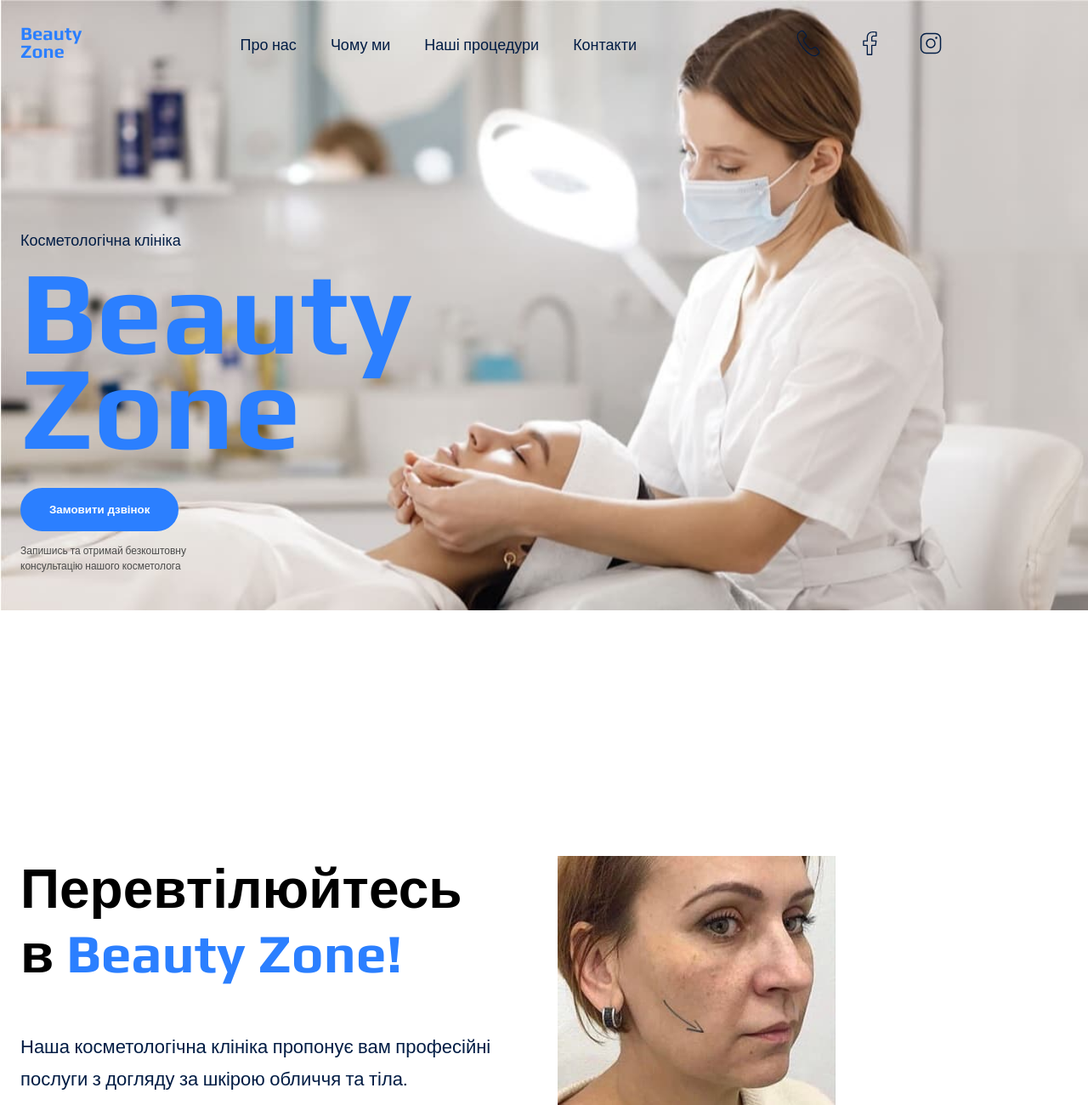
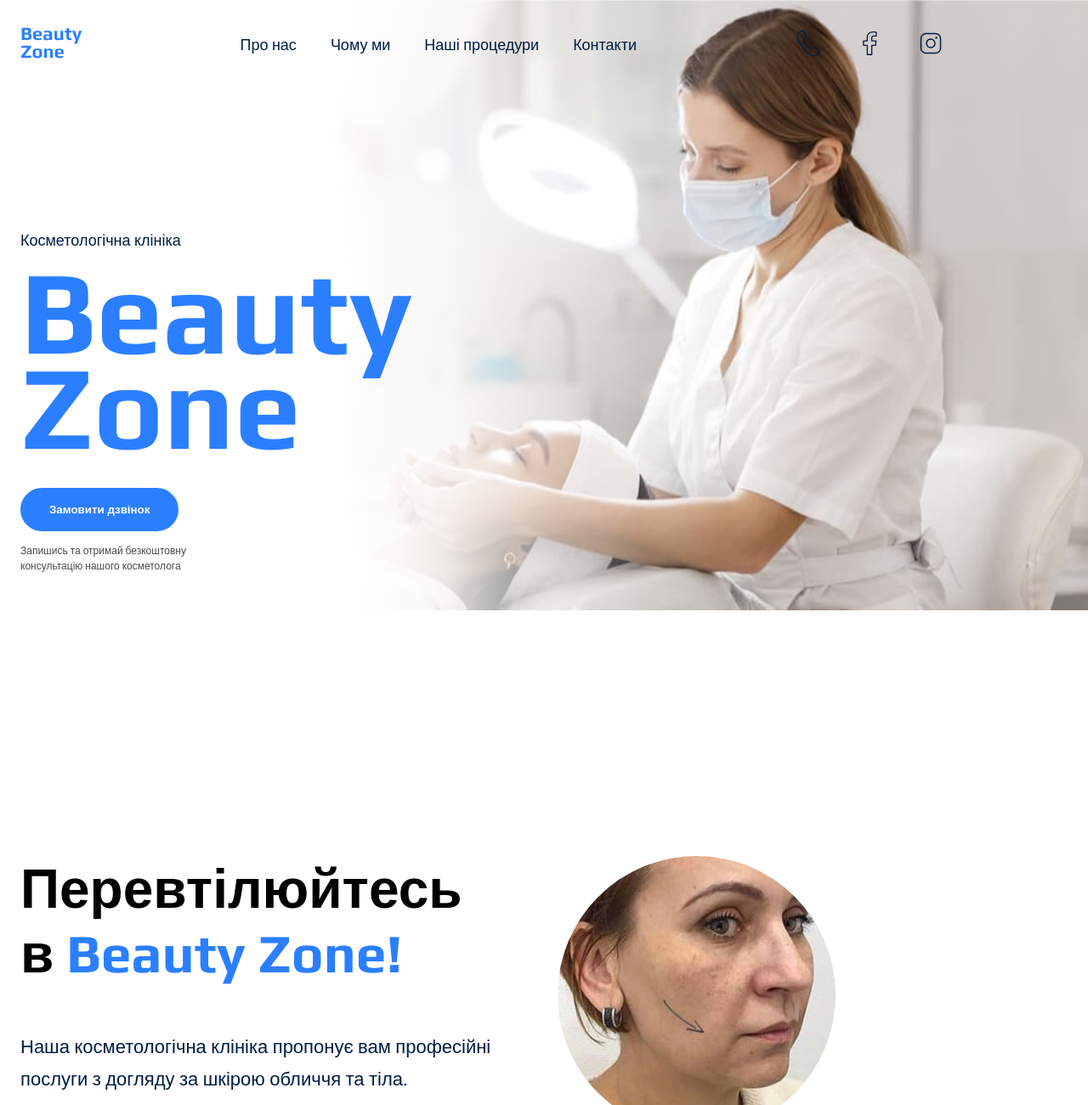
Before and after one commit to IvannaHoncharuk/beauty-salon, a plain HTML site: page index.html in a window 1280 px wide. Shown: the top 1300 px of the page at 85% size. Drawn offline with Linux system fonts and the light colour scheme.

Commit message:
add shadow for hero pic

```diff
--- a/css/styles.css
+++ b/css/styles.css
@@ -159,7 +159,14 @@ header {
 /* Hero section */
 .hero-section {
   padding: 272px 0;
-  background-image: url(../images/Hero.jpg);
+  background-image: linear-gradient(
+      89.38deg,
+      #ffffff 30.62%,
+      rgba(255, 255, 255, 0.850898) 41.31%,
+      rgba(255, 255, 255, 0.193204) 58.65%,
+      rgba(255, 255, 255, 0) 72.78%
+    ),
+    url(../images/Hero.jpg);
   background-repeat: no-repeat;
   background-position: center top;
   background-size: contain;
@@ -209,6 +216,10 @@ header {
 
 .about-us-pic {
   flex-basis: 50%;
+}
+
+.photo {
+  border-radius: 50%;
 }
 
 /* Advantages section */
--- a/index.html
+++ b/index.html
@@ -107,10 +107,12 @@
             </article>
             <div class="about-us-pic">
               <img
+                class="photo"
                 src="./images/Aboutusfirst.jpg"
                 alt="Жінка з чорною стрілкою на обличчі"
               />
               <img
+                class="photo"
                 src="./images/Aboutussecond.jpg"
                 alt="Жінка з білою стрілкою на обличчі"
               />
```
